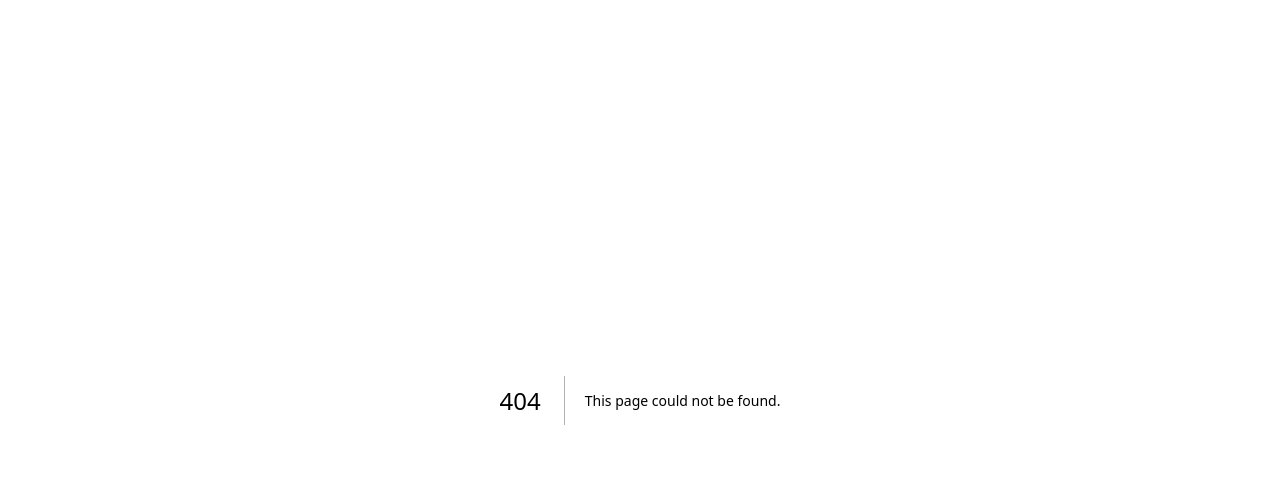
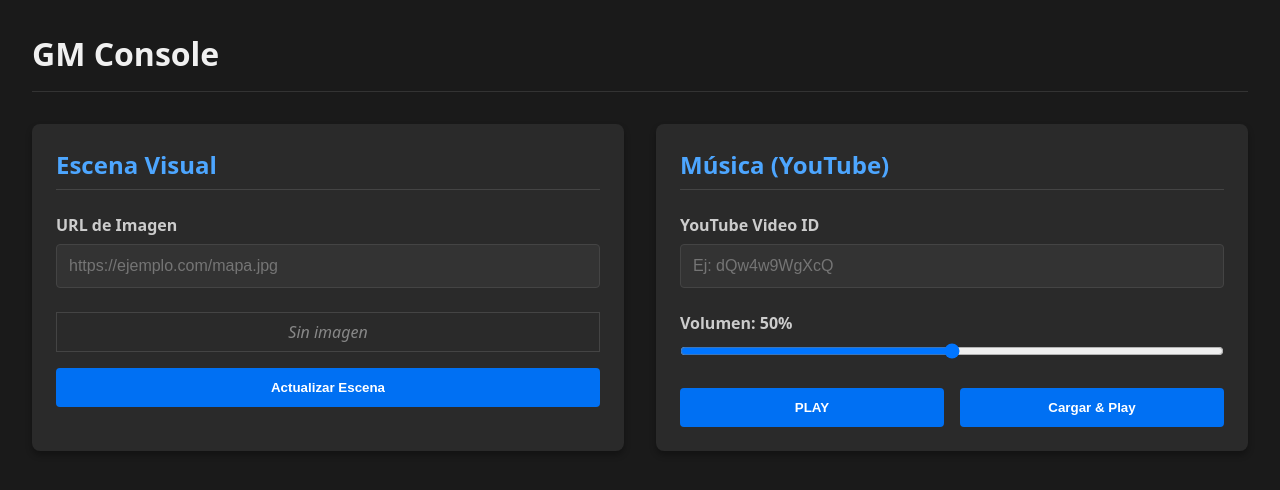
Before and after one commit to StivenTC/bard-sync, a Next.js app: page /gm in a window 1280 px wide. Before the commit this address had no page. Shown: the top 490 px of the page. Built offline with nearby package versions, Linux system fonts and the light colour scheme; no server answers; the database is empty.

Commit message:
feat: Implement GM console for scene and music control and a player view to display the synchronized scene.

```diff
--- /dev/null
+++ b/src/app/gm/gm.module.scss
@@ -0,0 +1,131 @@
+.container {
+  padding: 2rem;
+  background-color: #1a1a1a;
+  color: #f0f0f0;
+  min-height: 100vh;
+  font-family: system-ui, -apple-system, sans-serif;
+}
+
+.header {
+  margin-bottom: 2rem;
+  border-bottom: 1px solid #333;
+  padding-bottom: 1rem;
+}
+
+.grid {
+  display: grid;
+  grid-template-columns: repeat(auto-fit, minmax(300px, 1fr));
+  gap: 2rem;
+}
+
+.card {
+  background-color: #2a2a2a;
+  padding: 1.5rem;
+  border-radius: 8px;
+  box-shadow: 0 4px 6px rgba(0, 0, 0, 0.3);
+
+  h2 {
+    margin-top: 0;
+    margin-bottom: 1.5rem;
+    color: #4da6ff;
+    border-bottom: 1px solid #444;
+    padding-bottom: 0.5rem;
+  }
+}
+
+.formGroup {
+  margin-bottom: 1.5rem;
+
+  label {
+    display: block;
+    margin-bottom: 0.5rem;
+    font-weight: bold;
+    color: #ccc;
+  }
+
+  input[type="text"],
+  input[type="url"] {
+    width: 100%;
+    padding: 0.75rem;
+    background-color: #333;
+    border: 1px solid #444;
+    color: white;
+    border-radius: 4px;
+    font-size: 1rem;
+
+    &:focus {
+      outline: none;
+      border-color: #4da6ff;
+    }
+  }
+
+  input[type="range"] {
+    width: 100%;
+    cursor: pointer;
+  }
+}
+
+.buttonGroup {
+  display: flex;
+  gap: 1rem;
+  margin-top: 1rem;
+}
+
+.btn {
+  padding: 0.75rem 1.5rem;
+  border: none;
+  border-radius: 4px;
+  cursor: pointer;
+  font-weight: bold;
+  transition: background-color 0.2s;
+  flex: 1;
+
+  &.primary {
+    background-color: #0070f3;
+    color: white;
+    &:hover { background-color: #0051a2; }
+  }
+
+  &.secondary {
+    background-color: #444;
+    color: white;
+    &:hover { background-color: #555; }
+  }
+
+  &.danger {
+    background-color: #e00;
+    color: white;
+    &:hover { background-color: #c00; }
+  }
+
+  &:disabled {
+    opacity: 0.5;
+    cursor: not-allowed;
+  }
+}
+
+.preview {
+  margin-top: 1rem;
+  border: 1px solid #444;
+  padding: 0.5rem;
+  text-align: center;
+
+  img {
+    max-width: 100%;
+    max-height: 200px;
+    object-fit: contain;
+  }
+
+  p {
+    color: #888;
+    font-style: italic;
+  }
+}
+
+.status {
+  margin-top: 1rem;
+  font-size: 0.9rem;
+
+  &.success { color: #4caf50; }
+  &.error { color: #f44336; }
+}
--- /dev/null
+++ b/src/app/gm/page.tsx
@@ -0,0 +1,163 @@
+'use client';
+
+import { useState, useEffect } from 'react';
+import { ref, update, onValue } from 'firebase/database';
+import { db } from '@/lib/firebase';
+import styles from './gm.module.scss';
+
+// Tipos para nuestro estado
+interface SceneState {
+  imageUrl: string;
+}
+
+interface MusicState {
+  videoId: string;
+  isPlaying: boolean;
+  volume: number;
+}
+
+export default function GMConsole() {
+  // Estado local para los inputs
+  const [sceneUrl, setSceneUrl] = useState('');
+  const [musicId, setMusicId] = useState('');
+  const [volume, setVolume] = useState(50);
+  const [isPlaying, setIsPlaying] = useState(false);
+
+  // Estado de feedback
+  const [status, setStatus] = useState('');
+
+  // Cargar estado inicial desde Firebase
+  useEffect(() => {
+    const sceneRef = ref(db, 'session/current/scene');
+    const musicRef = ref(db, 'session/current/music');
+
+    const unsubScene = onValue(sceneRef, (snapshot) => {
+      const data = snapshot.val();
+      if (data?.imageUrl) setSceneUrl(data.imageUrl);
+    });
+
+    const unsubMusic = onValue(musicRef, (snapshot) => {
+      const data = snapshot.val();
+      if (data) {
+        if (data.videoId) setMusicId(data.videoId);
+        if (typeof data.volume === 'number') setVolume(data.volume);
+        if (typeof data.isPlaying === 'boolean') setIsPlaying(data.isPlaying);
+      }
+    });
+
+    return () => {
+      unsubScene();
+      unsubMusic();
+    };
+  }, []);
+
+  const updateScene = async () => {
+    try {
+      await update(ref(db, 'session/current/scene'), {
+        imageUrl: sceneUrl
+      });
+      setStatus('Escena actualizada');
+      setTimeout(() => setStatus(''), 3000);
+    } catch (error) {
+      console.error(error);
+      setStatus('Error actualizando escena');
+    }
+  };
+
+  const updateMusicState = async (updates: Partial<MusicState>) => {
+    try {
+      await update(ref(db, 'session/current/music'), {
+        ...updates,
+        timestamp: Date.now() // Forzar actualización
+      });
+    } catch (error) {
+      console.error(error);
+      setStatus('Error actualizando música');
+    }
+  };
+
+  const handleVolumeChange = (e: React.ChangeEvent<HTMLInputElement>) => {
+    const newVol = parseInt(e.target.value);
+    setVolume(newVol);
+    // Debounce simple: actualizar DB solo al soltar o usar un timeout si fuera necesario.
+    // Para simplificar en esta fase, actualizamos directo pero podríamos optimizar.
+    updateMusicState({ volume: newVol });
+  };
+
+  return (
+    <div className={styles.container}>
+      <header className={styles.header}>
+        <h1>GM Console</h1>
+        {status && <div className={`${styles.status} ${styles.success}`}>{status}</div>}
+      </header>
+
+      <div className={styles.grid}>
+        {/* Panel de Escena */}
+        <div className={styles.card}>
+          <h2>Escena Visual</h2>
+          <div className={styles.formGroup}>
+            <label>URL de Imagen</label>
+            <input
+              type="url"
+              value={sceneUrl}
+              onChange={(e) => setSceneUrl(e.target.value)}
+              placeholder="https://ejemplo.com/mapa.jpg"
+            />
+          </div>
+          <div className={styles.preview}>
+            {sceneUrl ? (
+              <img src={sceneUrl} alt="Vista previa" />
+            ) : (
+              <p>Sin imagen</p>
+            )}
+          </div>
+          <div className={styles.buttonGroup}>
+            <button className={`${styles.btn} ${styles.primary}`} onClick={updateScene}>
+              Actualizar Escena
+            </button>
+          </div>
+        </div>
+
+        {/* Panel de Música */}
+        <div className={styles.card}>
+          <h2>Música (YouTube)</h2>
+          <div className={styles.formGroup}>
+            <label>YouTube Video ID</label>
+            <input
+              type="text"
+              value={musicId}
+              onChange={(e) => setMusicId(e.target.value)}
+              placeholder="Ej: dQw4w9WgXcQ"
+            />
+          </div>
+
+          <div className={styles.formGroup}>
+            <label>Volumen: {volume}%</label>
+            <input
+              type="range"
+              min="0"
+              max="100"
+              value={volume}
+              onChange={handleVolumeChange}
+            />
+          </div>
+
+          <div className={styles.buttonGroup}>
+            <button
+              className={`${styles.btn} ${isPlaying ? styles.secondary : styles.primary}`}
+              onClick={() => updateMusicState({ isPlaying: !isPlaying, videoId: musicId })}
+            >
+              {isPlaying ? 'PAUSE' : 'PLAY'}
+            </button>
+            <button
+              className={`${styles.btn} ${styles.primary}`}
+              onClick={() => updateMusicState({ videoId: musicId, isPlaying: true })}
+            >
+              Cargar & Play
+            </button>
+          </div>
+        </div>
+      </div>
+    </div>
+  );
+}
--- /dev/null
+++ b/src/app/player/player.module.scss
@@ -0,0 +1,78 @@
+.container {
+  width: 100vw;
+  height: 100vh;
+  overflow: hidden;
+  background-color: #000;
+  position: relative;
+}
+
+.background {
+  position: absolute;
+  top: 0;
+  left: 0;
+  width: 100%;
+  height: 100%;
+  background-size: cover;
+  background-position: center;
+  background-repeat: no-repeat;
+  transition: background-image 1s ease-in-out;
+  z-index: 1;
+}
+
+.overlay {
+  position: absolute;
+  top: 0;
+  left: 0;
+  width: 100%;
+  height: 100%;
+  background-color: rgba(0, 0, 0, 0.85);
+  display: flex;
+  flex-direction: column;
+  justify-content: center;
+  align-items: center;
+  z-index: 100;
+  color: white;
+  font-family: system-ui, -apple-system, sans-serif;
+
+  h1 {
+    font-size: 3rem;
+    margin-bottom: 2rem;
+    text-transform: uppercase;
+    letter-spacing: 2px;
+    color: #ffd700;
+    /* Gold */
+    text-shadow: 0 0 10px rgba(255, 215, 0, 0.5);
+  }
+
+  p {
+    margin-bottom: 2rem;
+    color: #ccc;
+    max-width: 600px;
+    text-align: center;
+    line-height: 1.6;
+  }
+}
+
+.joinButton {
+  padding: 1rem 3rem;
+  font-size: 1.5rem;
+  background-color: transparent;
+  color: #ffd700;
+  border: 2px solid #ffd700;
+  border-radius: 4px;
+  cursor: pointer;
+  transition: all 0.3s ease;
+  text-transform: uppercase;
+  letter-spacing: 1px;
+  font-weight: bold;
+
+  &:hover {
+    background-color: rgba(255, 215, 0, 0.1);
+    box-shadow: 0 0 20px rgba(255, 215, 0, 0.3);
+    transform: scale(1.05);
+  }
+
+  &:active {
+    transform: scale(0.95);
+  }
+}
```
Also changed, not shown: src/app/player/page.tsx (added, +54 -0 lines).
